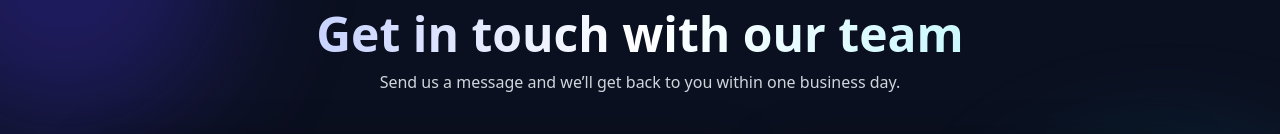
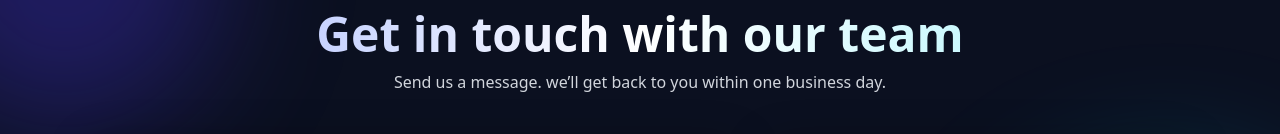
Before and after one commit to shahnewaz5646455/ByteStory, a Next.js app: page /contact in a window 1280 px wide. Shown: the part 161-295 px from the top of the page. Built offline with nearby package versions, Linux system fonts and the light colour scheme.

Commit message:
[MODIFIED]:contact page design updated

```diff
--- a/src/app/contact/page.jsx
+++ b/src/app/contact/page.jsx
@@ -94,7 +94,7 @@ export default function Contact() {
             Get in touch with our team
           </h1>
           <p className="mx-auto mt-3 max-w-2xl text-sm text-gray-300 md:text-base">
-            Send us a message and we’ll get back to you within one business day.
+            Send us a message. we’ll get back to you within one business day.
           </p>
         </motion.div>
 
```
